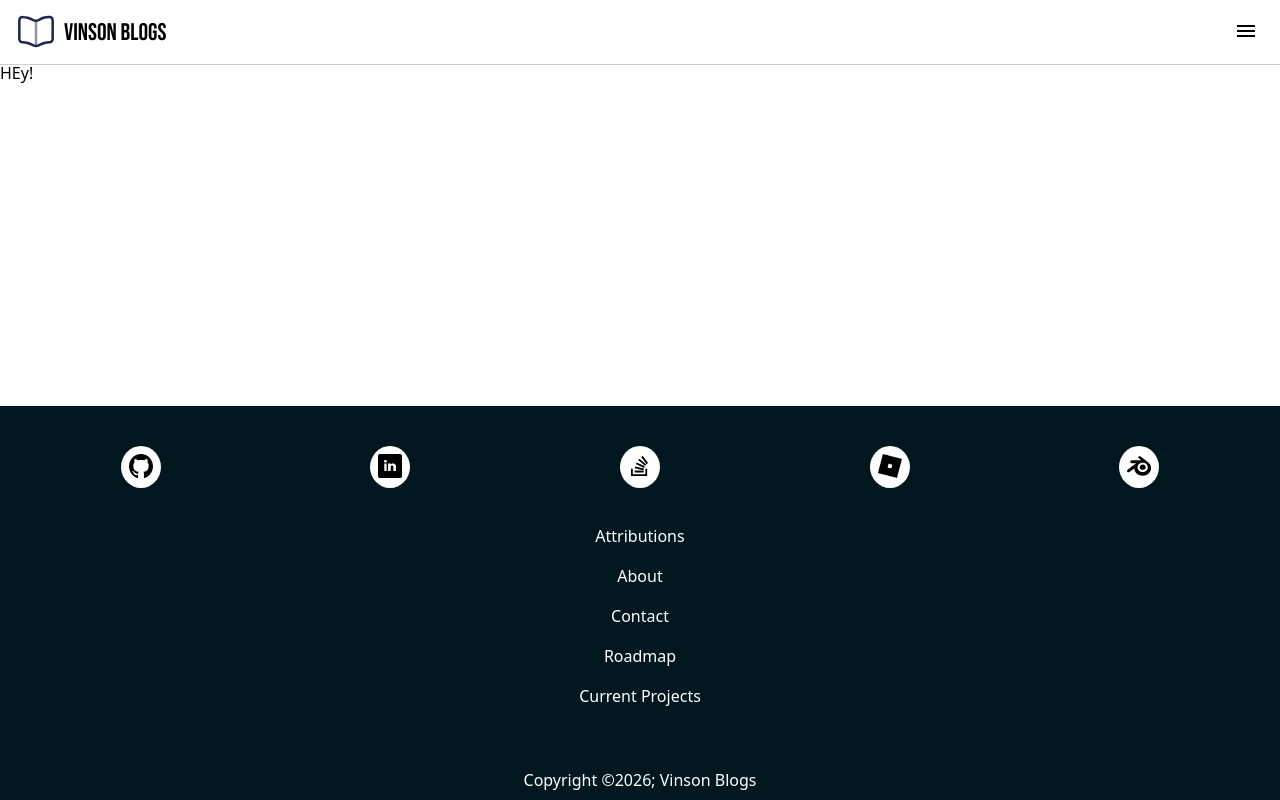
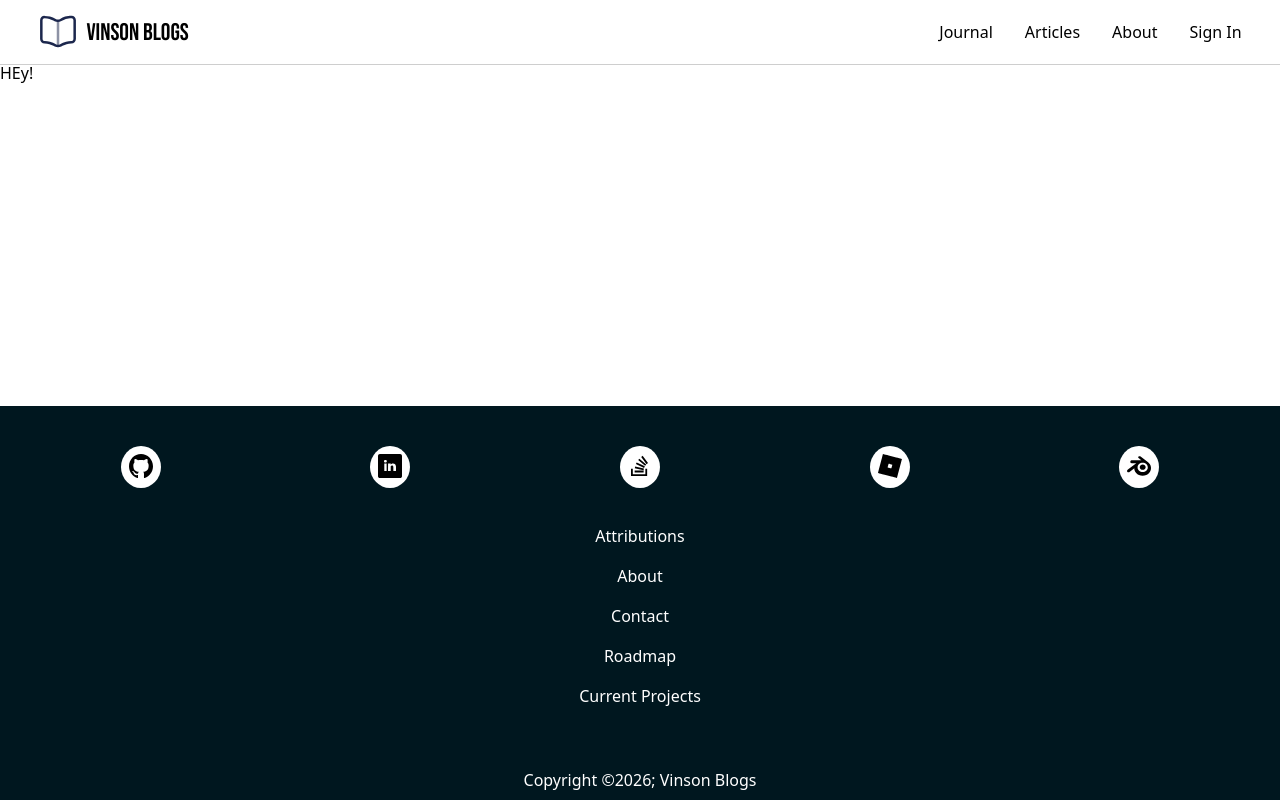
Before and after one commit to vinsonio0920/blog-front-end, a React (Vite) app: page / in a window 1280 px wide. Built offline with nearby package versions, Linux system fonts and the light colour scheme.

Commit message:
style(header): add responsive styling

```diff
--- a/src/header/Header.css
+++ b/src/header/Header.css
@@ -1,15 +1,15 @@
 .homepage-header {
   border-bottom: 1px solid rgb(206, 206, 206);
+}
+
+.homepage-header nav {
+  margin: 0.75rem clamp(1rem, 3vw, 2.5rem);
 }
 
 .homepage-header ul {
   display: flex;
   align-items: center;
   justify-content: space-between;
-}
-
-.homepage-header nav {
-  margin: 0.75rem 1rem;
 }
 
 .logo-link {
@@ -40,5 +40,25 @@
   display: none !important;
 }
 
+.right-header a {
+  text-decoration: none;
+  color: #000;
+}
+
 @media (min-width: 600px) {
+  .burger-menu {
+    display: none;
+  }
+
+  .right-header {
+    display: flex !important;
+  }
+
+  .right-header a {
+    margin-left: clamp(1rem, 3vw, 2rem);
+  }
+
+  .right-header a:hover {
+    text-decoration: underline;
+  }
 }
```
